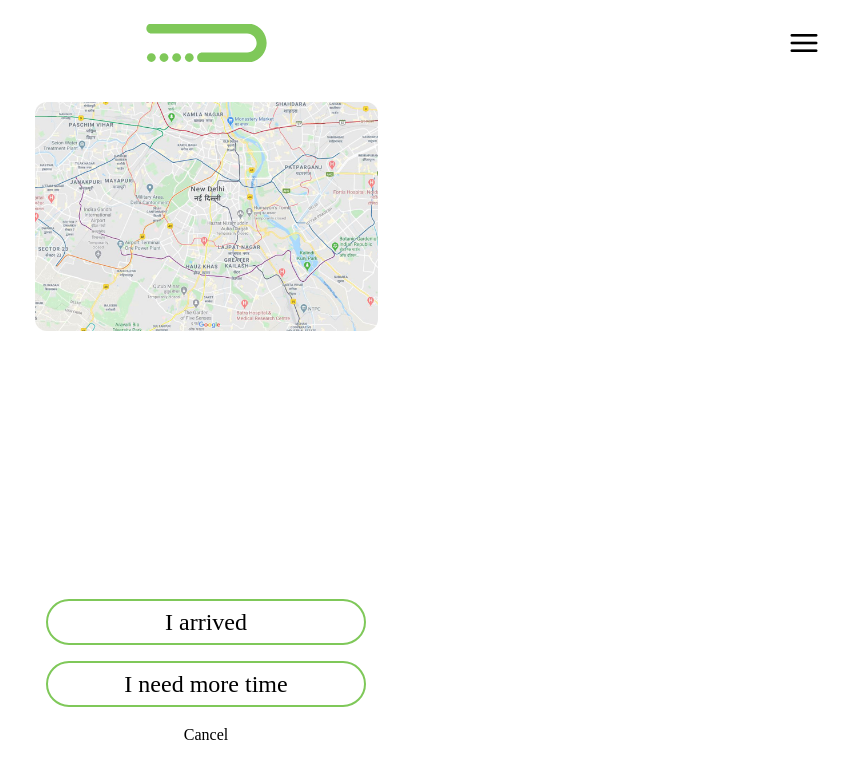
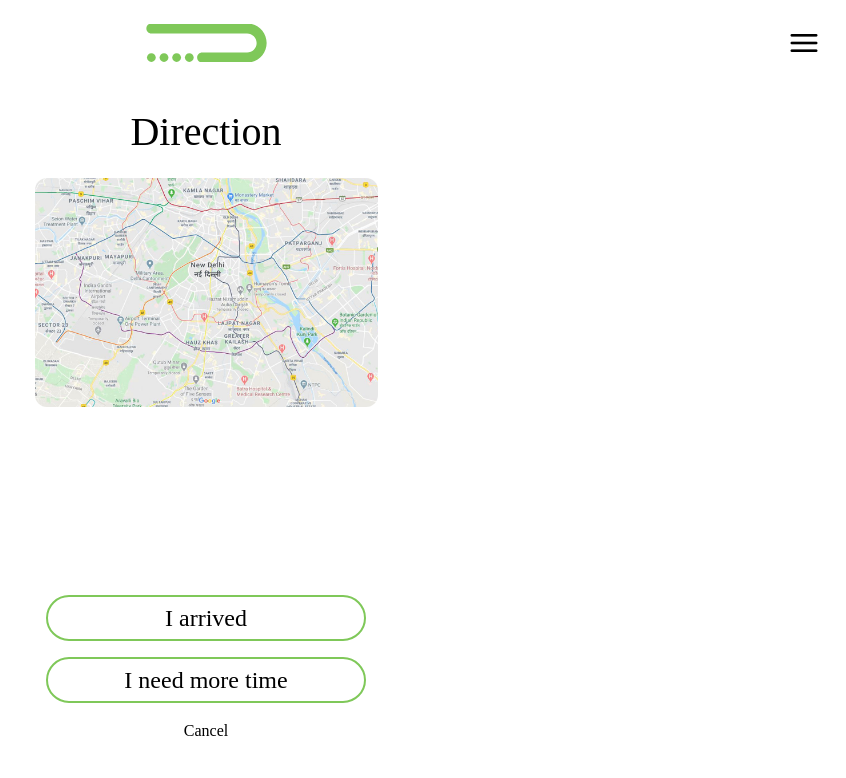
Before and after one commit to sepasHaghighi/Lineout, a React (Vite) app: page /navigation/1 in a window 1280 px wide. Shown: the top 778 px of the page, without its empty margins (434-1280 px from the left). Built offline with nearby package versions, Linux system fonts and the light colour scheme; a web font is replaced by a local one.

Commit message:
All the pages are now implemented.

```diff
--- a/package.json
+++ b/package.json
@@ -10,6 +10,7 @@
     "preview": "vite preview"
   },
   "dependencies": {
+    "@supabase/supabase-js": "^2.49.8",
     "@tailwindcss/vite": "^4.1.6",
     "react": "^19.1.0",
     "react-dom": "^19.1.0",
--- a/src/Pages/Navigation.tsx
+++ b/src/Pages/Navigation.tsx
@@ -7,8 +7,9 @@ export default function Navigation() {
         <div className="flex flex-col items-center">
             <Header menu={true} back={false} />
             <section className="flex flex-col items-center gap-4 justify-center w-[375px] p-4">
+                <h1>Direction</h1>
                 <img src={locationImage} alt="" className="w-[100vw] rounded-xl" />
-                <section className="h-[50vh] flex flex-col justify-end items-center gap-4">
+                <section className="h-[40vh] flex flex-col justify-end items-center gap-4">
                     <Button link={`#`} text="I arrived" disabled={false} />
                     <Button link={`#`} text="I need more time" disabled={false} />
                     <a href="/searchBy">Cancel</a>
```
Also changed, not shown: 1 other file (tests, documents, lock files or other folders).
